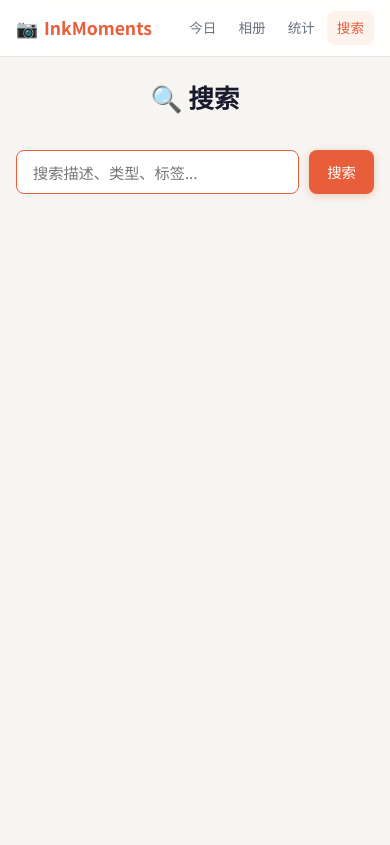
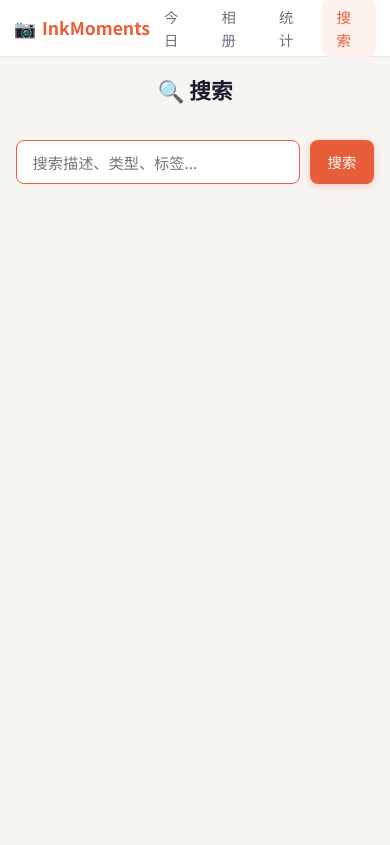
Before and after one commit to houzi5940/ink-memories, a FastAPI app: page /search in a window 390 px wide. Run offline with FastAPI, Linux system fonts and the light colour scheme.

Commit message:
style: 用内在自适应替换媒体查询实现真正的流式响应式
- 移除全部 @media 断点, 改用 clamp/minmax/flex-wrap/min 随视口连续缩放 - 照片网格 minmax(clamp(150px,40vw,300px)) 手机约2列桌面多列 - 今日精选 flex-wrap 宽屏并排窄屏堆叠; 统计卡 minmax(min(100%,260px)) - 弹窗 max-width:min(480px,100%); 导航/标题/间距用 clamp

```diff
--- a/frontend/static/style.css
+++ b/frontend/static/style.css
@@ -48,7 +48,7 @@ body {
 .nav-inner {
   max-width: 1100px;
   margin: 0 auto;
-  padding: 0 24px;
+  padding: 0 clamp(14px, 3vw, 24px);
   height: 56px;
   display: flex;
   align-items: center;
@@ -84,7 +84,7 @@ body {
 .main {
   max-width: 1100px;
   margin: 0 auto;
-  padding: 32px 24px;
+  padding: clamp(16px, 4vw, 32px) clamp(14px, 4vw, 24px);
   min-height: calc(100vh - 56px);
 }
 
@@ -97,7 +97,7 @@ body {
   margin-bottom: 32px;
 }
 .page-header h1 {
-  font-size: 1.6rem;
+  font-size: clamp(1.35rem, 4vw, 1.6rem);
   font-weight: 700;
 }
 .page-header .sub {
@@ -571,12 +572,13 @@ body {
 
 .search-form {
   display: flex;
+  flex-wrap: wrap;
   gap: 10px;
   max-width: 500px;
   margin: 0 auto 24px;
 }
 .search-input {
-  flex: 1;
+  flex: 1 1 200px;
   padding: 10px 16px;
   border: 1.5px solid var(--ink-border);
   border-radius: var(--ink-radius-sm);
@@ -847,25 +849,6 @@ body {
 }
 
 /* ========================================
-   Responsive
+   Fluid / Intrinsic layout（clamp / minmax / flex-wrap / min）
+   随视口与容器连续缩放，不使用固定断点媒体查询。
    ======================================== */
-
-@media (max-width: 700px) {
-  .nav-inner { padding: 0 16px; }
-  .main { padding: 20px 16px; }
-  .photo-grid { grid-template-columns: 1fr; }
-  .daily-item { flex-direction: column; }
-  .daily-item .daily-img { width: 100%; height: 220px; }
-  .daily-item .daily-body { padding: 16px; }
-  .gallery-controls { flex-direction: column; gap: 8px; }
-  .form-row { flex-direction: column; gap: 0; }
-  .stats-grid { grid-template-columns: 1fr; }
-  .nav-links { gap: 2px; }
-  .nav-link { padding: 6px 10px; font-size: 0.85rem; }
-}
-
-@media (max-width: 480px) {
-  .photo-grid { gap: 14px; }
-  .photo-card .card-body { padding: 12px 14px 14px; }
-  .daily-item .daily-img { height: 200px; }
-}
```
Also changed, not shown: other parts of frontend/static/style.css (+13 -12 lines).
